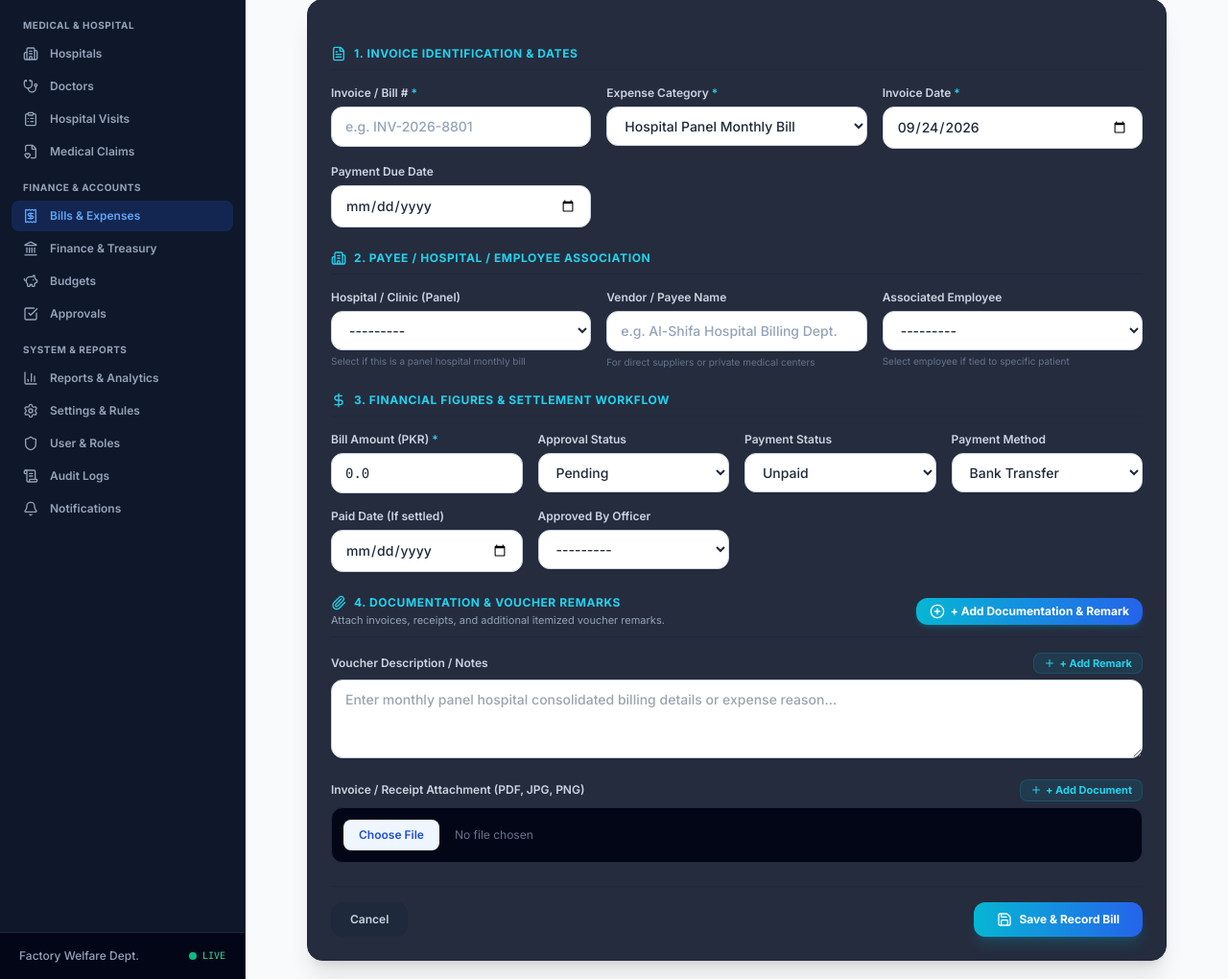
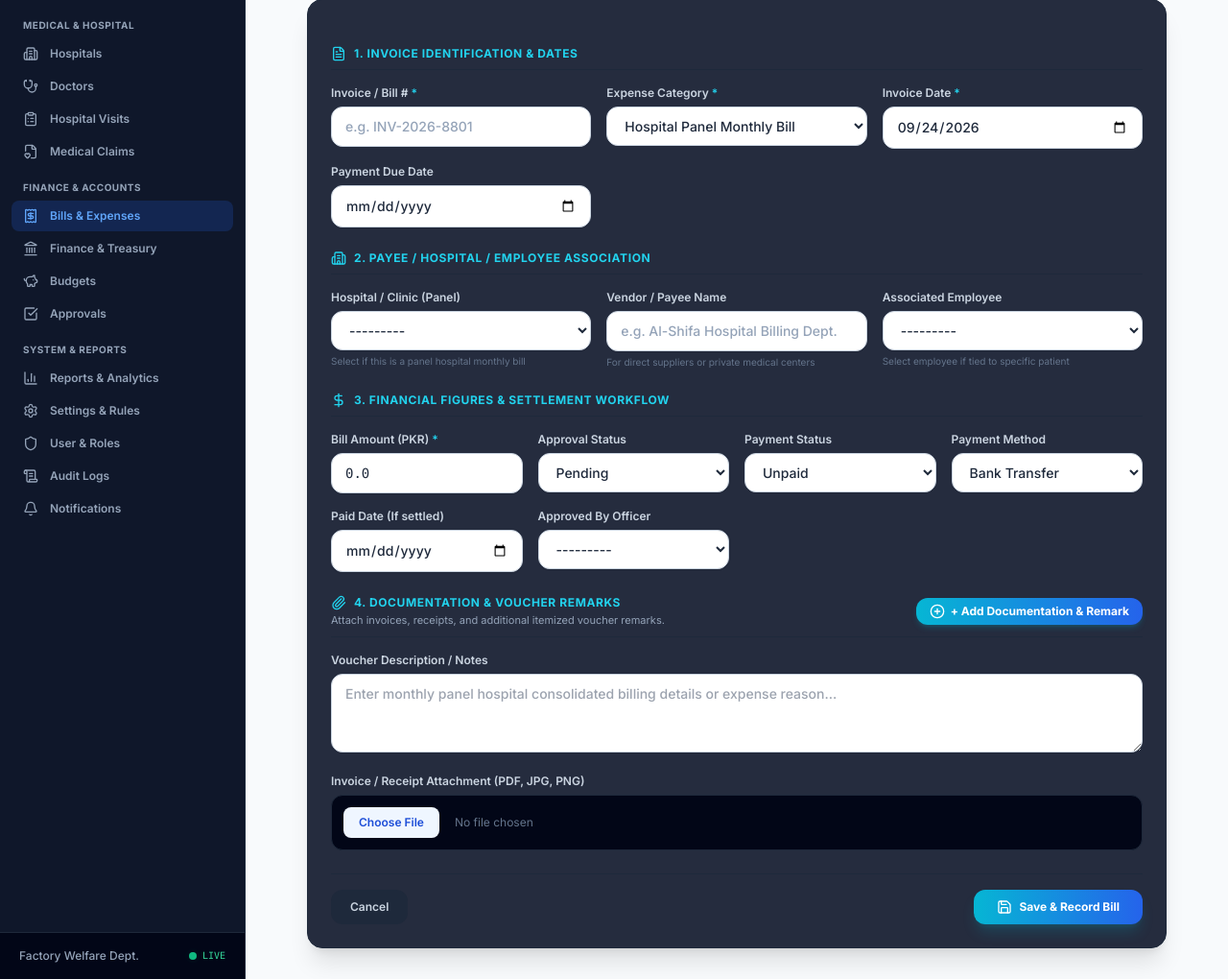
Before and after one commit to sanawebby-pixel/Portfolio-, a Django app: page /bills/create/ in a window 1280 px wide. Shown: the part 203-1223 px from the top of the page at 96% size. Run offline with Django 5.2, Linux system fonts and the light colour scheme; a user stored in the database is signed in; data comes from the database, SQL or seed files in the repository; data that the repository does not hold is empty; some libraries are stand-ins or nearby versions.

Commit message:
Consolidate to single + button in Section 4 header for adding both remark and document simultaneously

```diff
--- a/welfare_app/templates/welfare_app/bills/form.html
+++ b/welfare_app/templates/welfare_app/bills/form.html
@@ -179,26 +179,14 @@
                 <div class="grid grid-cols-1 gap-4">
                     <!-- Description -->
                     <div>
-                        <div class="flex items-center justify-between mb-1.5">
-                            <label class="text-xs font-semibold text-slate-300">Voucher Description / Notes</label>
-                            <button type="button" class="trigger-add-doc-btn inline-flex items-center gap-1 px-2.5 py-0.5 rounded-lg bg-cyan-500/10 hover:bg-cyan-500/20 text-cyan-400 hover:text-cyan-300 border border-cyan-500/20 text-[11px] font-bold transition cursor-pointer" title="Add another dynamic documentation & remark section">
-                                <i data-lucide="plus" class="w-3 h-3"></i>
-                                <span>+ Add Remark</span>
-                            </button>
-                        </div>
+                        <label class="block text-xs font-semibold text-slate-300 mb-1.5">Voucher Description / Notes</label>
                         {{ form.description }}
                         {% if form.description.errors %}<p class="text-[11px] text-rose-400 mt-1">{{ form.description.errors.0 }}</p>{% endif %}
                     </div>
 
                     <!-- Attachment -->
                     <div>
-                        <div class="flex items-center justify-between mb-1.5">
-                            <label class="text-xs font-semibold text-slate-300">Invoice / Receipt Attachment (PDF, JPG, PNG)</label>
-                            <button type="button" class="trigger-add-doc-btn inline-flex items-center gap-1 px-2.5 py-0.5 rounded-lg bg-cyan-500/10 hover:bg-cyan-500/20 text-cyan-400 hover:text-cyan-300 border border-cyan-500/20 text-[11px] font-bold transition cursor-pointer" title="Add another dynamic documentation & remark section">
-                                <i data-lucide="plus" class="w-3 h-3"></i>
-                                <span>+ Add Document</span>
-                            </button>
-                        </div>
+                        <label class="block text-xs font-semibold text-slate-300 mb-1.5">Invoice / Receipt Attachment (PDF, JPG, PNG)</label>
                         <div class="p-3 bg-slate-950 border border-slate-800 rounded-xl">
                             {{ form.attachment }}
                             {% if form.instance.attachment %}
@@ -211,6 +199,7 @@
                         {% if form.attachment.errors %}<p class="text-[11px] text-rose-400 mt-1">{{ form.attachment.errors.0 }}</p>{% endif %}
                     </div>
                 </div>
+
 
                 <!-- Existing Attachments JSON for Edit Mode -->
                 {% if existing_attachments %}
@@ -238,8 +227,8 @@
 <script>
 document.addEventListener('DOMContentLoaded', function() {
     const container = document.getElementById('dynamic-docs-container');
-    const addBtns = document.querySelectorAll('#add-bill-doc-btn, .trigger-add-doc-btn');
     let docRowCounter = 0;
+
 
     function addDocRow(remarkVal = '', fileUrl = '', fileName = '', existingId = '') {
         docRowCounter++;
@@ -316,15 +305,17 @@ document.addEventListener('DOMContentLoaded', function() {
         rowDiv.scrollIntoView({ behavior: 'smooth', block: 'nearest' });
     }
 
-    // Attach click listeners to all + buttons
-    addBtns.forEach(btn => {
-        btn.addEventListener('click', function(e) {
+    // Attach click listener to single + button
+    const addBtn = document.getElementById('add-bill-doc-btn');
+    if (addBtn) {
+        addBtn.addEventListener('click', function(e) {
             e.preventDefault();
             addDocRow();
         });
-    });
+    }
 
     // Load existing items if in edit mode
+
     const existingDataScript = document.getElementById('existing-bill-docs-data');
     if (existingDataScript) {
         try {
--- a/welfare_app/tests.py
+++ b/welfare_app/tests.py
@@ -487,9 +487,9 @@ class CoreMedicalOperationsTests(TestCase):
         res_form = self.client.get(reverse('bill_create'))
         self.assertEqual(res_form.status_code, 200)
         self.assertContains(res_form, 'id="add-bill-doc-btn"', html=False)
-        self.assertContains(res_form, 'class="trigger-add-doc-btn', html=False)
         self.assertContains(res_form, 'id="dynamic-docs-container"', html=False)
         self.assertContains(res_form, '4. Documentation & Voucher Remarks', html=False)
+
 
         # 2. Test Bill Creation with primary attachment and 2 dynamic entries
         primary_file = SimpleUploadedFile("hospital_invoice.pdf", b"Primary Hospital Consolidated Invoice", content_type="application/pdf")
```
